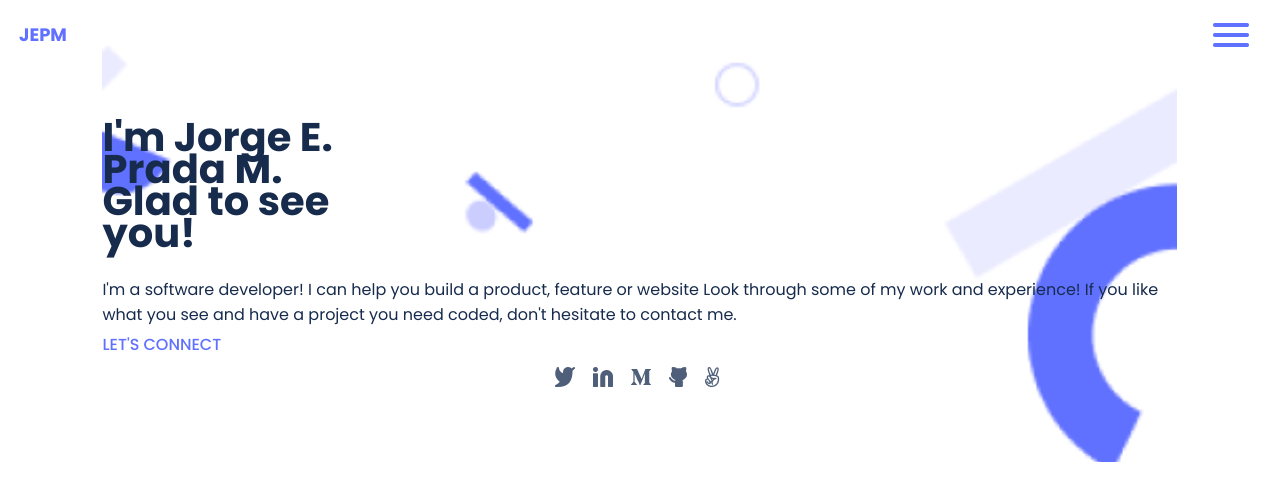
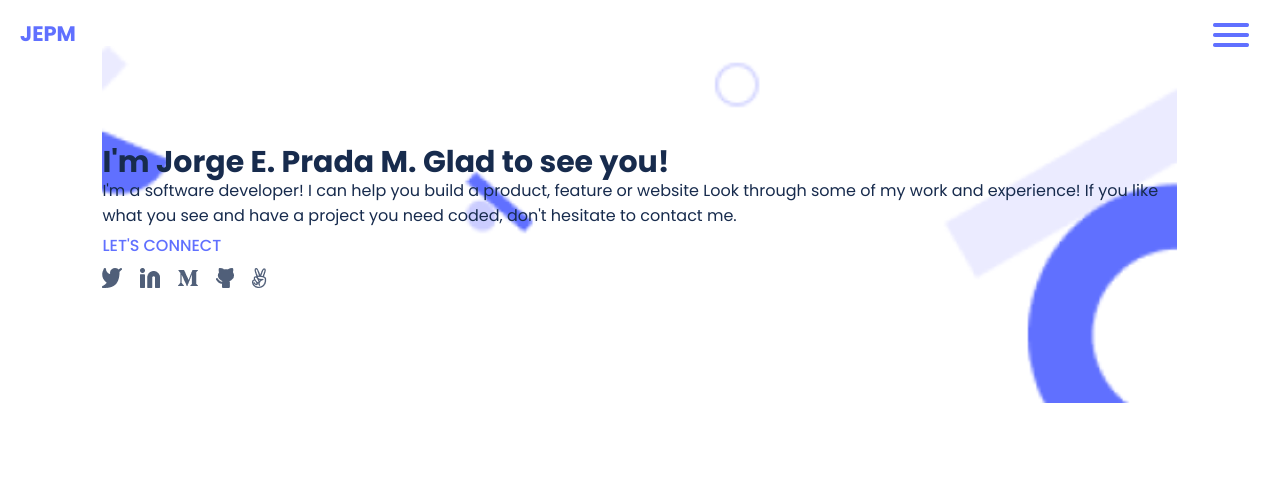
Before and after one commit to pradmon/My-Portfolio, a plain HTML site: page index.html in a window 1280 px wide. Drawn offline with Linux system fonts and the light colour scheme.

Commit message:
Update index.html file and style.css file

```diff
--- a/index.html
+++ b/index.html
@@ -23,8 +23,8 @@
         </nav>
     </header>
     <section class="headline main">
-        <h1 class="presentation"> I'm Jorge E. Prada M.<br>
-            Glad to see you!<br>
+        <h1 class="presentation"> I'm Jorge E. Prada M.
+            Glad to see you!
         </h1>
         <p class="color-text">I'm a software developer! I can help you build a product, feature or website Look
             through some of my work and
--- a/style.css
+++ b/style.css
@@ -24,7 +24,6 @@ body {
   list-style: none;
   flex-wrap: wrap-reverse;
   justify-content: flex-start;
-  margin: 0 auto;
   color: #505f79;
 }
 
@@ -42,9 +41,9 @@ body {
 
 .menu-button {
   margin-top: 0.6rem;
-  margin-left: 1.9rem;
+  margin-left: 2rem;
   font-style: bold;
-  font-size: 2.5rem;
+  font-size: 1rem;
   color: #6070ff;
   line-height: 1.2rem;
   line-height: 74%;
@@ -55,7 +54,7 @@ body {
 
 .menu-button a {
   font-family: 'Poppins', sans-serif;
-  font-size: 18px;
+  font-size: 21px;
   font-weight: 700;
   line-height: 20px;
   letter-spacing: 0;
@@ -76,7 +75,7 @@ body {
   background-image: url(./img/header-background-mobile.png);
   background-repeat: no-repeat;
   background-size: 100%;
-  padding-bottom: 6rem;
+  padding-bottom: 10rem;
 }
 
 .headline {
@@ -85,19 +84,19 @@ body {
 }
 
 .presentation {
-  height: 150px;
-  width: 327px;
+  justify-content: center;
+  align-items: center;
+  width: 100%;
   left: -163px;
   top: -76px;
   border-radius: nullpx;
   font-family: 'Poppins', sans-serif;
-  font-size: 40px;
+  font-size: 30px;
   font-weight: 700;
   text-align: left;
   color: #172b4d;
   line-height: 3.2rem;
-  padding-top: 7.5rem;
-  padding-bottom: 0.6rem;
+  padding-top: 10rem;
 }
 
 .color-text {
@@ -110,7 +109,7 @@ body {
   height: 24px;
   width: 125px;
   left: -59px;
-  top: -13px;
+  top: 13px;
   border-radius: nullpx;
   font-family: 'Poppins', sans-serif;
   font-size: 16px;
```
